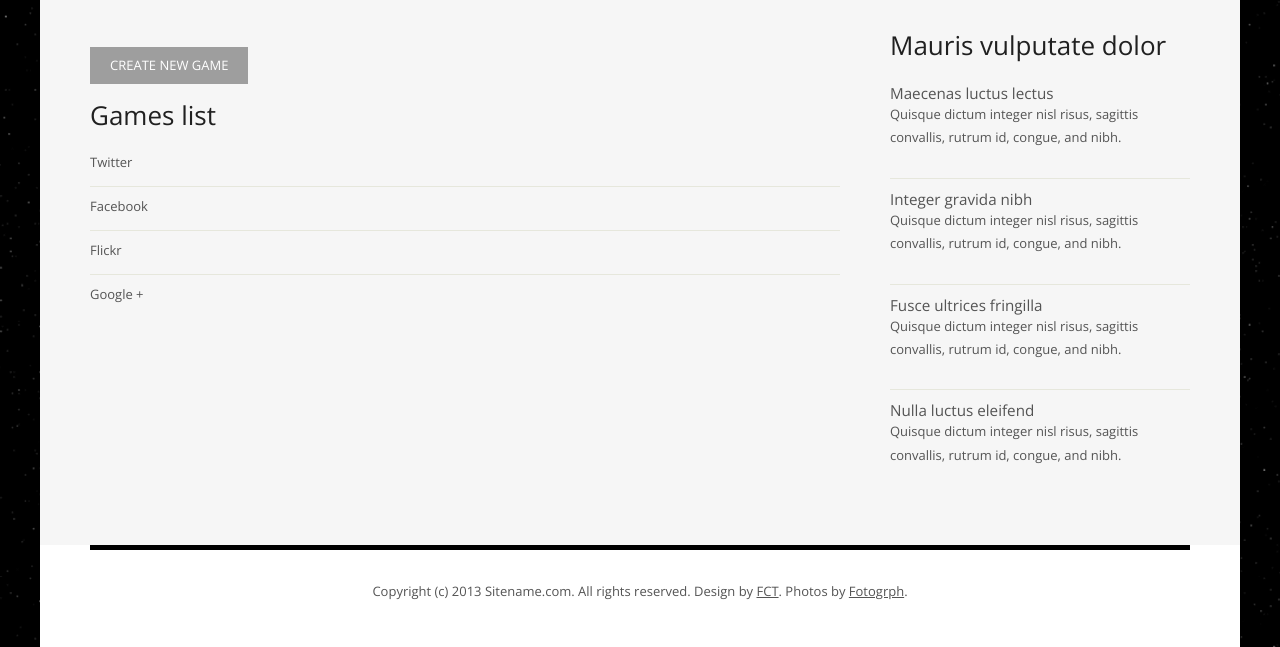
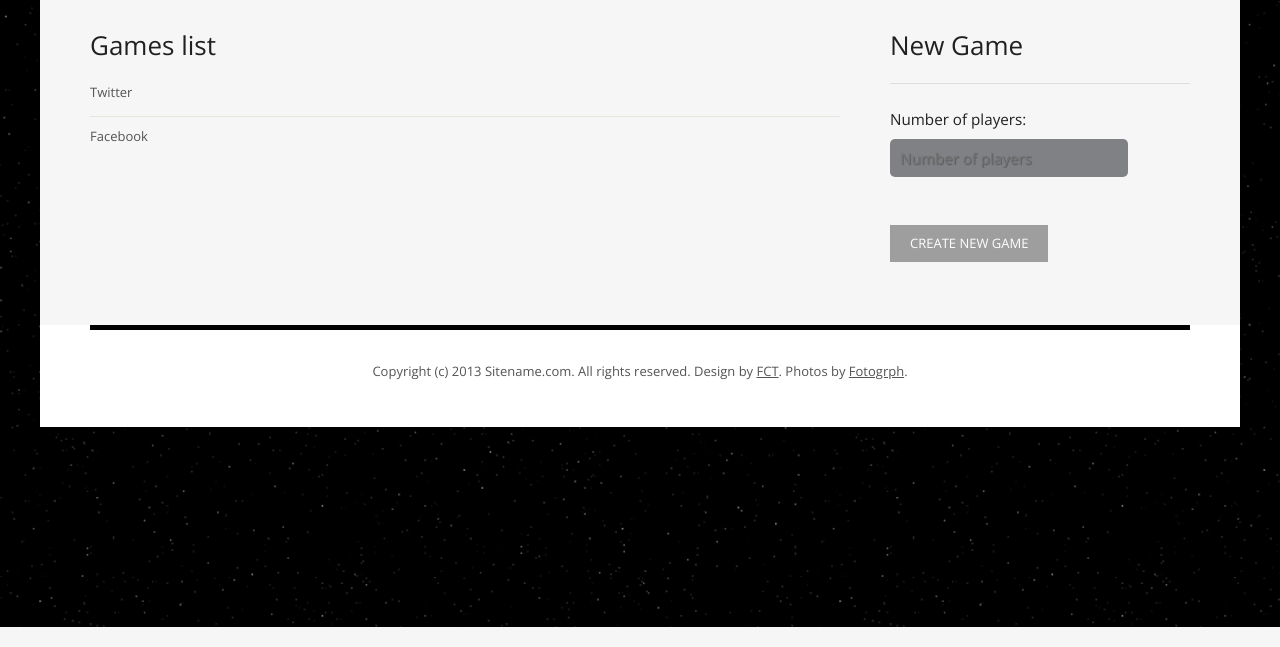
Before and after one commit to aburghelea/aburisk, a PHP site: page /games_list.php in a window 1280 px wide. Shown: the part 223-870 px from the top of the page. Run offline with PHP 8.4, Linux system fonts and the light colour scheme; grey boxes are pictures that could not be loaded.

Commit message:
moved new game form to the right

```diff
--- a/html/games_interface.php
+++ b/html/games_interface.php
@@ -8,40 +8,46 @@
     <div id="page">
         <div id="content">
             <!----------- ADD HERE ------------>
-            <p><a href="#" class="button-style">Create new game</a></p>
+
 
             <div id="tbox3">
                 <h2>Games list</h2>
                 <ul class="style1">
                     <li class="first"><a href="#">Twitter</a></li>
                     <li><a href="#">Facebook</a></li>
-                    <li><a href="#">Flickr</a></li>
-                    <li><a href="#">Google +</a></li>
                 </ul>
             </div>
+
+<!--            <p><a href="#" class="button-style">Create new game</a>-->
+<!--                <input type="submit" class="button-style" name="submit" value="Create new game"/></p>-->
         </div>
         <div id="sidebar">
-            <div id="tbox1">
-                <h2>Mauris vulputate dolor</h2>
-                <ul class="style1">
-                    <li class="first">
-                        <h3><a href="#">Maecenas luctus lectus</a></h3>
-                        <p><a href="#">Quisque dictum integer nisl risus, sagittis convallis, rutrum id, congue, and nibh.</a></p>
-                    </li>
+            <form id="creategame" name="creategame" method="post" action="scripts/create-game.php">
+
+                <h2>New Game</h2>
+                <ul class="style2">
                     <li>
-                        <h3><a href="#">Integer gravida nibh</a></h3>
-                        <p><a href="#">Quisque dictum integer nisl risus, sagittis convallis, rutrum id, congue, and nibh.</a></p>
-                    </li>
-                    <li>
-                        <h3><a href="#">Fusce ultrices fringilla</a></h3>
-                        <p><a href="#">Quisque dictum integer nisl risus, sagittis convallis, rutrum id, congue, and nibh.</a></p>
-                    </li>
-                    <li>
-                        <h3><a href="#">Nulla luctus eleifend</a></h3>
-                        <p><a href="#">Quisque dictum integer nisl risus, sagittis convallis, rutrum id, congue, and nibh.</a></p>
+                        <h3>
+                            Number of players:
+                        </h3>
+                        <p>
+                            <input type="number" name="noplayers" id="noplayers"
+                                   style="position: inherit" placeholder="Number of players"
+                                    min='2' max='5'
+                                />
+                        </p>
                     </li>
                 </ul>
-            </div>
+                <div class='hidden'>
+                    <input type='text' name='idHost' value='1' />
+                </div>
+                   <p>
+                       <input type=submit  name="submit" style="display: none" value="Submit"/>
+                       <a href="javascript:void(0);" class="button-style" onclick="document.creategame.submit.click();">
+                           Create New Game
+                       </a>
+                   </p>
+            </form>
         </div>
     </div>
 
--- a/theme/css/styles.css
+++ b/theme/css/styles.css
@@ -30,6 +30,7 @@
 /*section, footer{*/
 	/*display: block;*/
 /*}*/
+
 /*----------------------------
 	Styling the forms
 -----------------------------*/
@@ -121,7 +122,7 @@
     /*background-size: 20px 16px;*/
     /*padding-left: 30px;*/
 /*}*/
-input[type=text],input[type=password],input[type=email]{
+input[type=text],input[type=password],input[type=email], input[type=number]{
 	/* The text fields */
 	font: 15px 'Segoe UI',Arial,sans-serif;
 	border: none;
@@ -149,7 +150,7 @@ input[type=text],input[type=password],input[type=email]{
 #registerUsername {
     top: 137px;
 }
-input[type=submit]{
+.submit{
 
 	/* Submit button */
 
@@ -182,7 +183,7 @@ input[type=submit]{
 		color-stop(1, rgb(106,129,155))
 	);
 }
-input[type=submit]:hover{
+.submit:hover{
 	opacity:1;
 }
 .formTitle {
@@ -195,3 +196,7 @@ input[type=submit]:hover{
     outline:none;
     text-align: center;
 }
+
+.hidden {
+    display: none;
+}
```
Also changed, not shown: html/login_interface.php (+7 -5 lines), scripts/create-game.php (+4 -4 lines).
